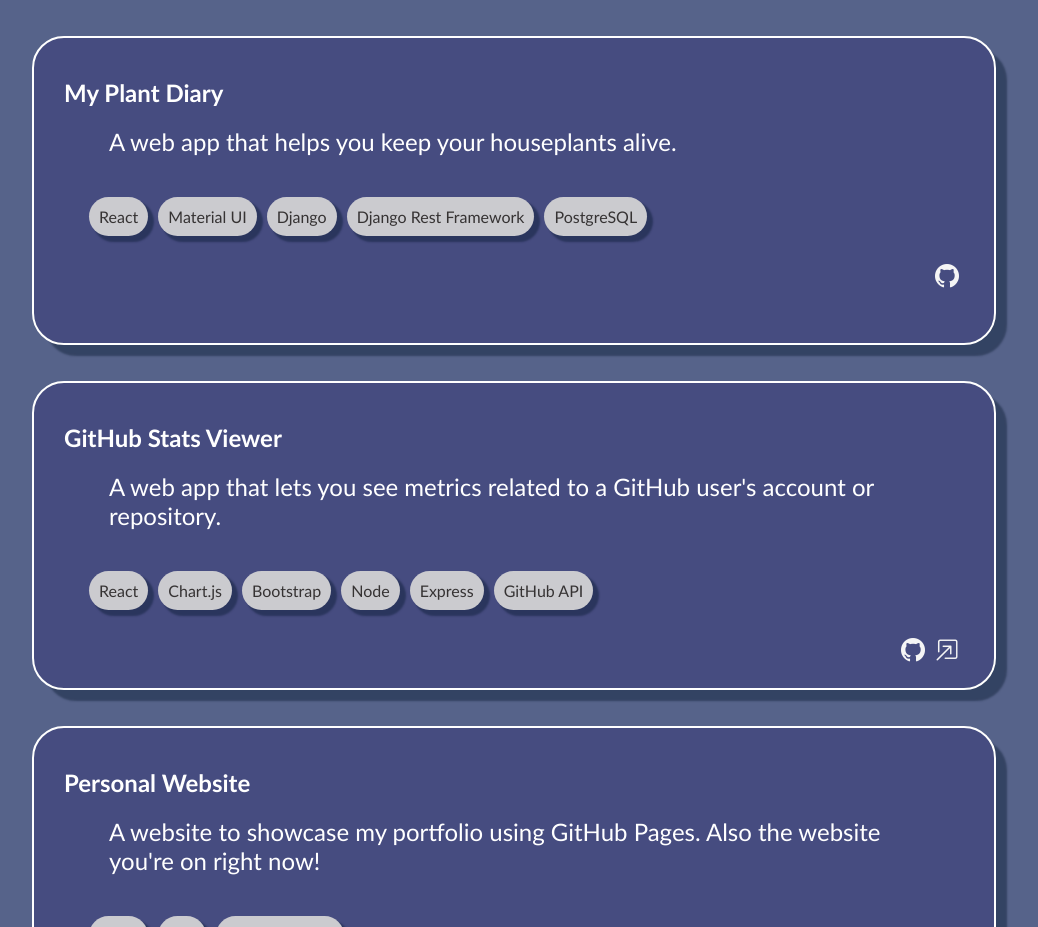
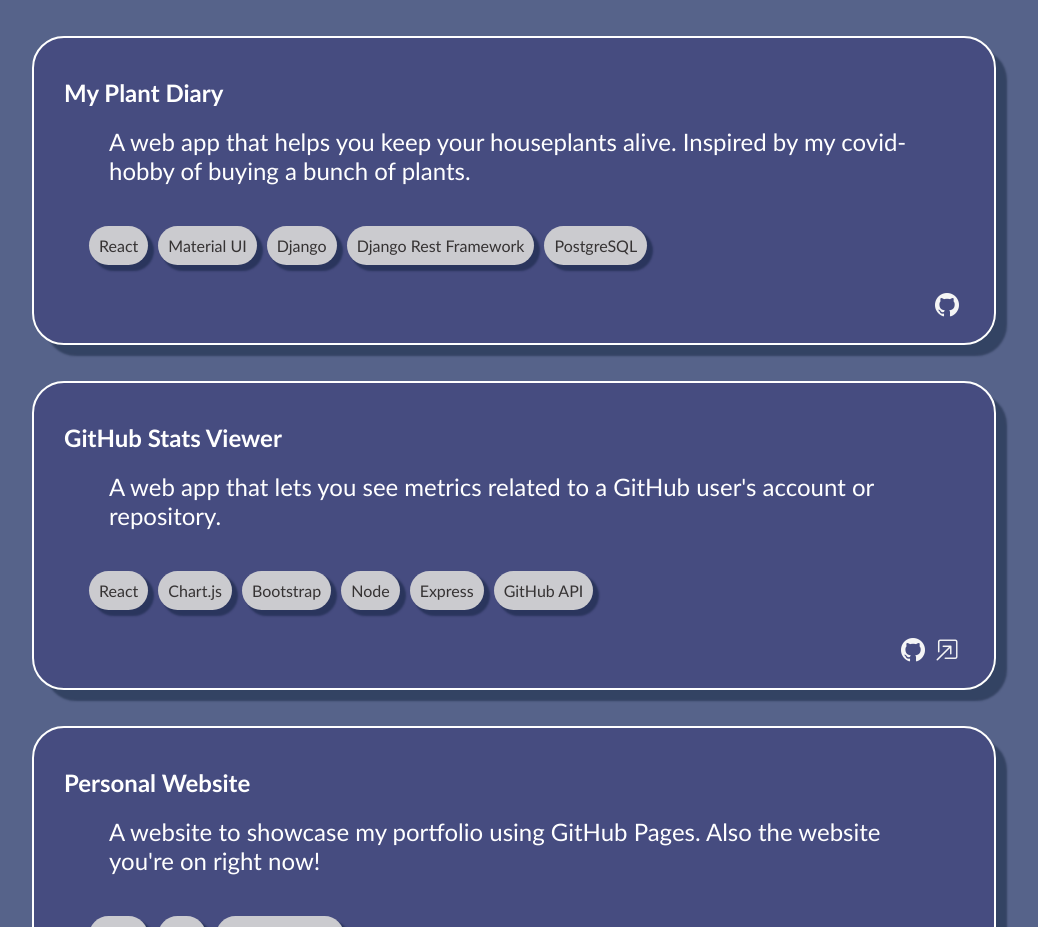
Before and after one commit to mdamnjan/mdamnjan.github.io, a React (Create React App) app: page / in a window 1280 px wide. Shown: the part 1083-2010 px from the top of the page, without its empty margins (126-1164 px from the left). Built offline with nearby package versions, Linux system fonts and the light colour scheme.

Commit message:
Fix error breaking gh-action

```diff
--- a/src/components/Projects/Project.jsx
+++ b/src/components/Projects/Project.jsx
@@ -1,11 +1,10 @@
 import "./projects.css";
 
-const Project = ({ title, description, techStack, liveLink, githubLink, img }) => {
+const Project = ({ title, description, techStack, liveLink, githubLink }) => {
   return (
     <div className="project-container">
       <h1>{title}</h1>
       <p>{description}</p>
-      {img && <img src={img}></img>}
       <ul>
         {techStack.map((tech) => (
           <li className="skill">{tech}</li>
--- a/src/components/Projects/Projects.jsx
+++ b/src/components/Projects/Projects.jsx
@@ -5,7 +5,7 @@
     <div className="projects-list">
       <Project
         title="My Plant Diary"
-        description="A web app that helps you keep your houseplants alive."
+        description="A web app that helps you keep your houseplants alive. Inspired by my covid-hobby of buying a bunch of plants."
         techStack={["React", "Material UI", "Django", "Django Rest Framework", "PostgreSQL"]}
         githubLink="https://github.com/mdamnjan/my-plant-diary"
       />
```
